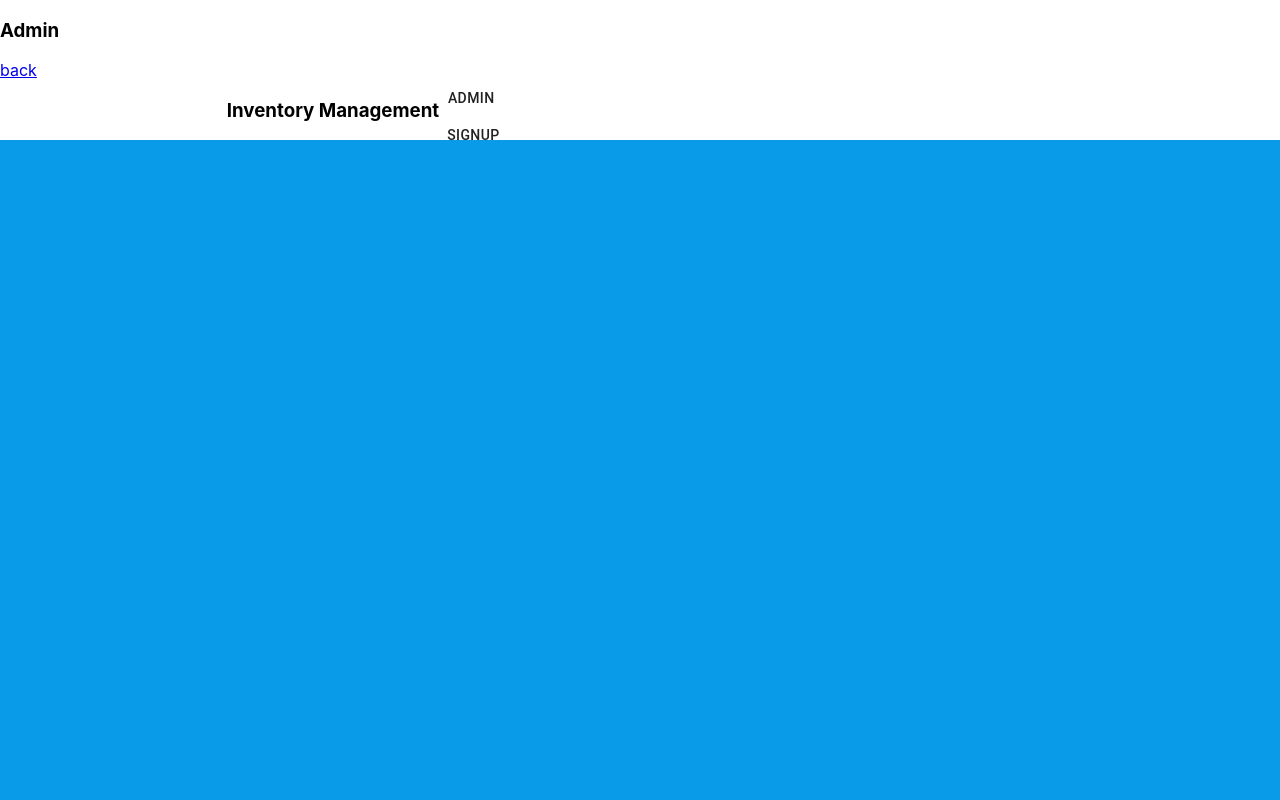
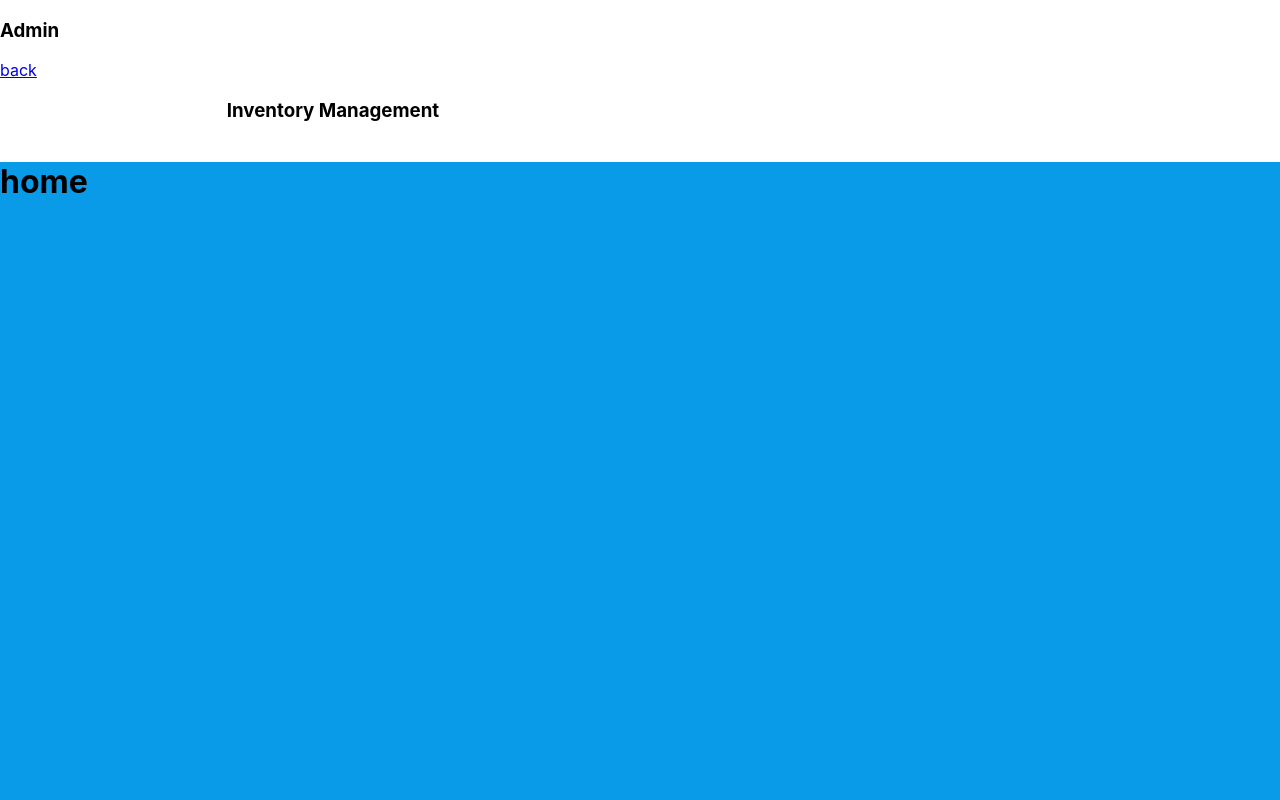
Before and after one commit to kaleyxiaozheng/inventorySystemBackend, a React (Create React App) app in the folder inventory-app/: page /Admin in a window 1280 px wide. Shown: the top 800 px of the page. Built offline with nearby package versions, Linux system fonts and the light colour scheme.

Commit message:
Header component done

```diff
--- a/inventory-app/src/components/App.js
+++ b/inventory-app/src/components/App.js
@@ -1,29 +1,18 @@
 import React from 'react';
-import '../css/App.css';
-import '../css/Button.css';
-import '../css/Form.css';
-import {LabelButtonRouter} from './Button';
-import {BrowserRouter } from "react-router-dom";
+import { LabelButtonRouter } from './Button';
+import { BrowserRouter } from "react-router-dom";
 import { Admin } from './Admin';
-import { Route} from "react-router";
+import { Route } from "react-router";
+import { Header } from "./Header";
+import { Body } from "./Body";
 
 function App() {
   return (
     <BrowserRouter>
-        <Route path="/Admin" component={Admin} />
-      <div className = "row">
-        <div className="App-title">
-         <h3>Inventory Management</h3>
-        </div>
-        <div className="Access-app">
-          <LabelButtonRouter label="Admin" path='/admin'></LabelButtonRouter>
-          <LabelButtonRouter label="Signup" path='/signup'></LabelButtonRouter>
-         </div>
-        </div>
-      <div className="Input-area">
-
-      </div>
-      </BrowserRouter>
+      <Route path="/Admin" component={Admin} />
+      <Header />
+      <Body />
+    </BrowserRouter>
   );
 }
 
--- /dev/null
+++ b/inventory-app/src/components/Body.js
@@ -0,0 +1,13 @@
+import React, { Component } from 'react';
+import '../css/Body.css';
+// import { LabelButtonRouter } from './Button';
+
+export class Body extends Component {
+    render() {
+        return (
+            <div className="body-area">
+                <h1>home</h1>
+            </div>
+        );
+    }
+}
--- a/inventory-app/src/components/Header.js
+++ b/inventory-app/src/components/Header.js
@@ -1,6 +1,8 @@
-import React from 'react';
+import React, { Component } from 'react';
+import '../css/Header.css';
+import { LabelButtonRouter } from './Button';
 
-export class Header extends Comment {
+export class Header extends Component {
     render() {
         return (
             <div>
@@ -9,8 +11,8 @@ export class Header extends Comment {
                         <h3>Inventory Management</h3>
                     </div>
                     <div className="Access-app">
-                        <LabelButtonRouter label={this.props.label} path='/{this.props.label}'></LabelButtonRouter>
-                        <LabelButtonRouter label={this.props.label} path='/{this.props.label}'></LabelButtonRouter>
+                        <LabelButtonRouter label={this.props.label} path={`/${this.props.label}`}></LabelButtonRouter>
+                        <LabelButtonRouter label={this.props.label} path={`/${this.props.label}`}></LabelButtonRouter>
                     </div>
                 </div>
             </div>
--- a/inventory-app/src/css/App.css
+++ /dev/null
@@ -1,34 +0,0 @@
-.row:after{
-  clear:both;
-  display: table;
-  content:"";
-}
-
-.row{
-  height: 60px;
-}
-
-.App-title{
-  color: black;
-  text-align: left;
-  text-indent: 60mm;
-  float: left;
-}
-
-.Label-button{
-  padding: 20px;
-  float: right;
-  padding-right: 200px;
-  display: flex;
-}
-
-.Input-area{
-  background-color: #099ae8;
-  height: 1000px;
-  /* display: flex; */
-  /* flex-direction: column; */
-  /* align-items: center; */
-  /* justify-content: center; */
-  /* font-size: calc(10px + 2vmin); */
-  /* color: white; */
-}
--- /dev/null
+++ b/inventory-app/src/css/Body.css
@@ -0,0 +1,4 @@
+.body-area {
+    background-color: #099ae8;
+    height: 1000px;
+}
--- /dev/null
+++ b/inventory-app/src/css/Header.css
@@ -0,0 +1,23 @@
+.row:after{
+    clear:both;
+    display: table;
+    content:"";
+  }
+
+  .row{
+    height: 60px;
+  }
+
+  .App-title{
+    color: black;
+    text-align: left;
+    text-indent: 60mm;
+    float: left;
+  }
+
+  .Label-button{
+    padding: 20px;
+    float: right;
+    padding-right: 200px;
+    display: flex;
+  }
```
